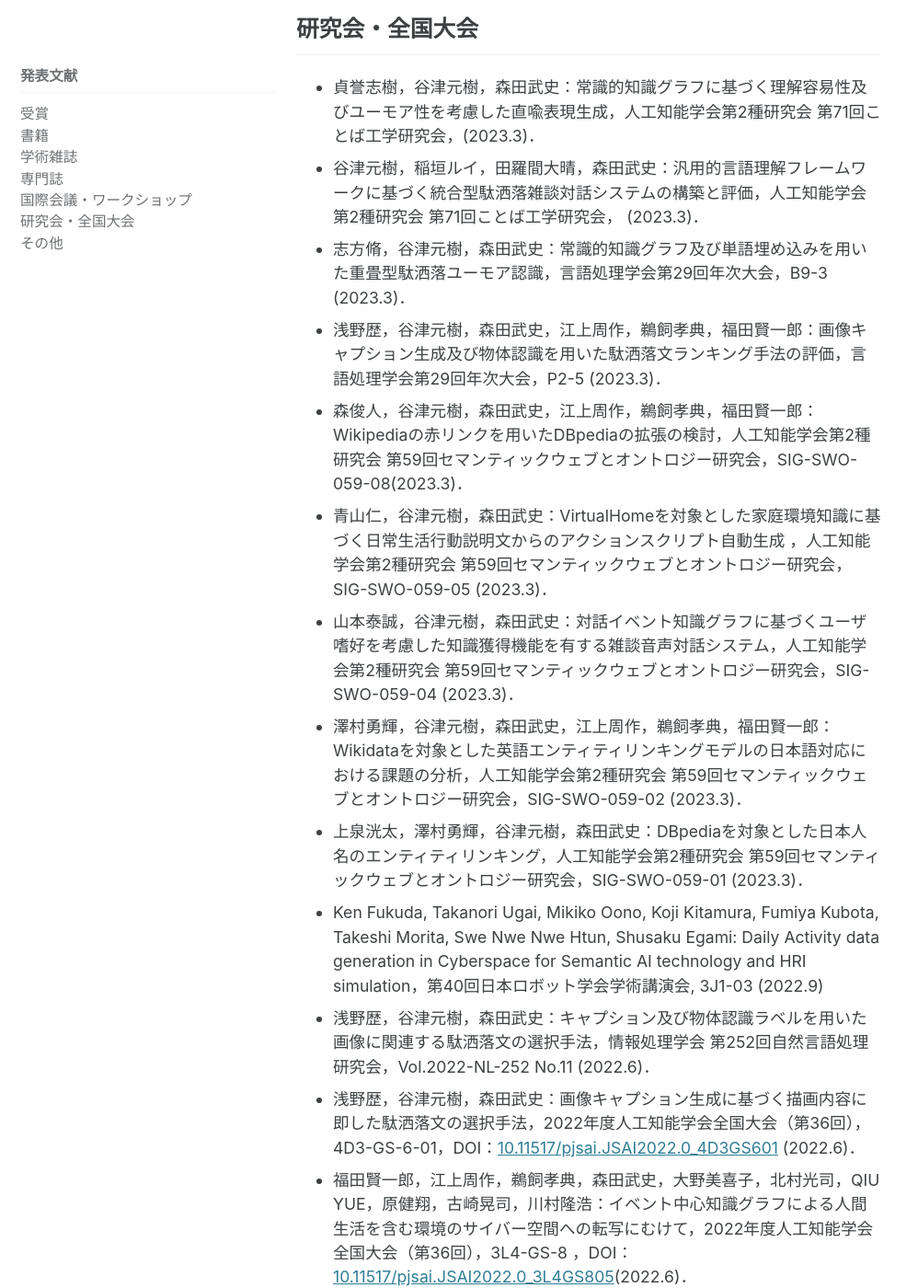
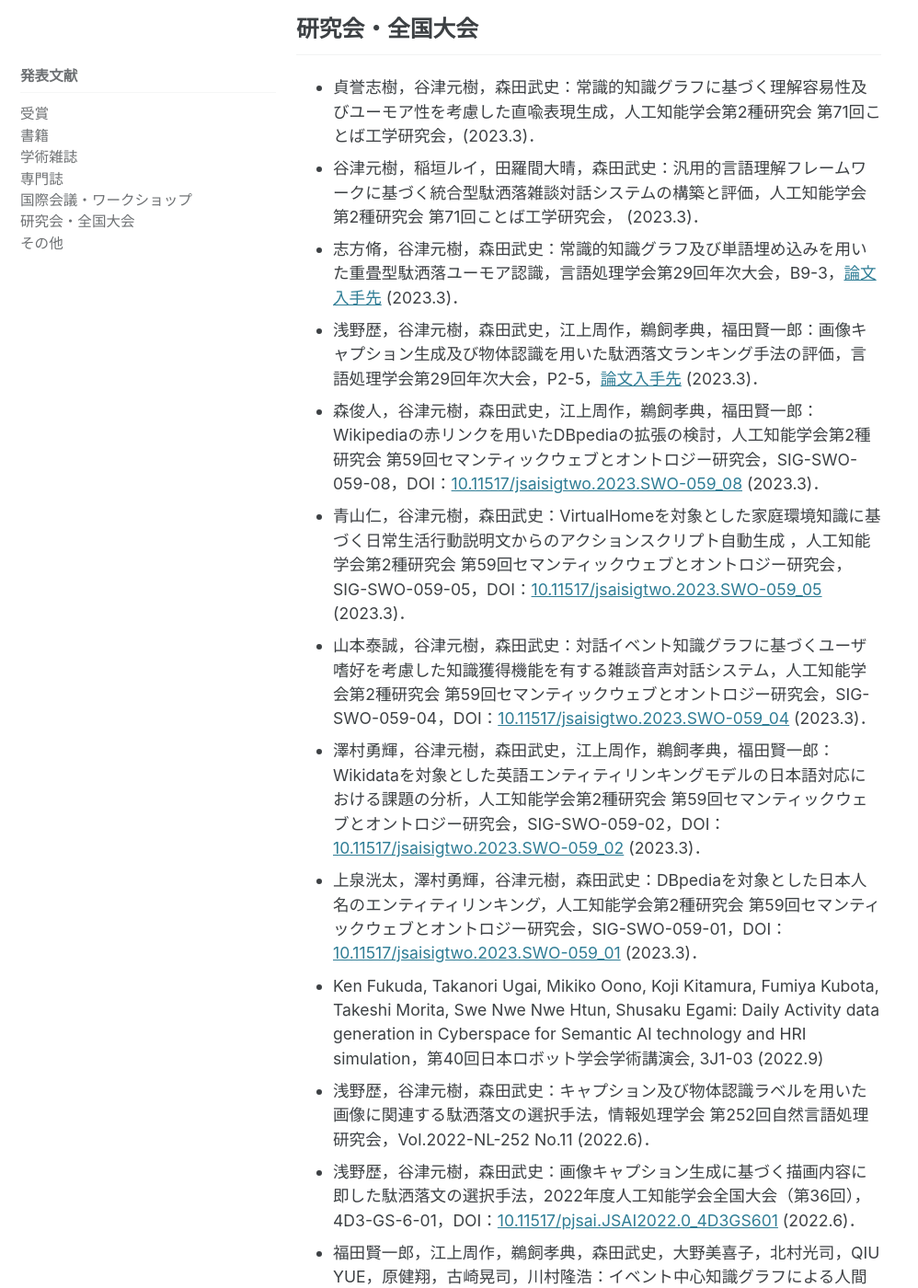
Before and after one commit to ke-lab-it-agu/ke-lab-it-agu.github.io, a Jekyll site: the page built from publications.md, in a window 1280 px wide and 1400 px high, scrolled down 1503 px. Shown: the whole window at 92% size, without its empty margins (0-998 px from the left). Built offline with Jekyll 4.4.1, drawn with Linux system fonts in a browser that asks for light colours; cached includes are drawn as plain includes; some of the changed text lies outside the part shown.

Commit message:
update publications.md

```diff
--- a/publications.md
+++ b/publications.md
@@ -26,13 +26,13 @@ sidebar:
 ## 研究会・全国大会
 * 貞誉志樹，谷津元樹，森田武史：常識的知識グラフに基づく理解容易性及びユーモア性を考慮した直喩表現生成，人工知能学会第2種研究会 第71回ことば工学研究会，(2023.3)．<!-- 2023/3/18 -->
 * 谷津元樹，稲垣ルイ，田羅間大晴，森田武史：汎用的言語理解フレームワークに基づく統合型駄洒落雑談対話システムの構築と評価，人工知能学会第2種研究会 第71回ことば工学研究会， (2023.3)．<!-- 2023/3/18 -->
-* 志方脩，谷津元樹，森田武史：常識的知識グラフ及び単語埋め込みを用いた重畳型駄洒落ユーモア認識，言語処理学会第29回年次大会，B9-3 (2023.3)． <!-- 2023/3/15 -->
-* 浅野歴，谷津元樹，森田武史，江上周作，鵜飼孝典，福田賢一郎：画像キャプション生成及び物体認識を用いた駄洒落文ランキング手法の評価，言語処理学会第29回年次大会，P2-5 (2023.3)． <!-- 2023/3/14 -->
-* 森俊人，谷津元樹，森田武史，江上周作，鵜飼孝典，福田賢一郎：Wikipediaの赤リンクを用いたDBpediaの拡張の検討，人工知能学会第2種研究会 第59回セマンティックウェブとオントロジー研究会，SIG-SWO-059-08(2023.3)．<!-- 2023/3/10 -->
-* 青山仁，谷津元樹，森田武史：VirtualHomeを対象とした家庭環境知識に基づく日常生活行動説明文からのアクションスクリプト自動生成 ，人工知能学会第2種研究会 第59回セマンティックウェブとオントロジー研究会，SIG-SWO-059-05 (2023.3)．<!-- 2023/3/10 -->
-* 山本泰誠，谷津元樹，森田武史：対話イベント知識グラフに基づくユーザ嗜好を考慮した知識獲得機能を有する雑談音声対話システム，人工知能学会第2種研究会 第59回セマンティックウェブとオントロジー研究会，SIG-SWO-059-04 (2023.3)．<!-- 2023/3/10 -->
-* 澤村勇輝，谷津元樹，森田武史，江上周作，鵜飼孝典，福田賢一郎：Wikidataを対象とした英語エンティティリンキングモデルの日本語対応における課題の分析，人工知能学会第2種研究会 第59回セマンティックウェブとオントロジー研究会，SIG-SWO-059-02 (2023.3)．<!-- 2023/3/10 -->
-* 上泉洸太，澤村勇輝，谷津元樹，森田武史：DBpediaを対象とした日本人名のエンティティリンキング，人工知能学会第2種研究会 第59回セマンティックウェブとオントロジー研究会，SIG-SWO-059-01 (2023.3)．<!-- 2023/3/10 -->
+* 志方脩，谷津元樹，森田武史：常識的知識グラフ及び単語埋め込みを用いた重畳型駄洒落ユーモア認識，言語処理学会第29回年次大会，B9-3，[論文入手先](https://www.anlp.jp/proceedings/annual_meeting/2023/pdf_dir/B9-3.pdf) (2023.3)． <!-- 2023/3/15 -->
+* 浅野歴，谷津元樹，森田武史，江上周作，鵜飼孝典，福田賢一郎：画像キャプション生成及び物体認識を用いた駄洒落文ランキング手法の評価，言語処理学会第29回年次大会，P2-5，[論文入手先](https://www.anlp.jp/proceedings/annual_meeting/2023/pdf_dir/P2-5.pdf) (2023.3)． <!-- 2023/3/14 -->
+* 森俊人，谷津元樹，森田武史，江上周作，鵜飼孝典，福田賢一郎：Wikipediaの赤リンクを用いたDBpediaの拡張の検討，人工知能学会第2種研究会 第59回セマンティックウェブとオントロジー研究会，SIG-SWO-059-08，DOI：[10.11517/jsaisigtwo.2023.SWO-059_08](https://doi.org/10.11517/jsaisigtwo.2023.SWO-059_08) (2023.3)．<!-- 2023/3/10 -->
+* 青山仁，谷津元樹，森田武史：VirtualHomeを対象とした家庭環境知識に基づく日常生活行動説明文からのアクションスクリプト自動生成 ，人工知能学会第2種研究会 第59回セマンティックウェブとオントロジー研究会，SIG-SWO-059-05，DOI：[10.11517/jsaisigtwo.2023.SWO-059_05](https://doi.org/10.11517/jsaisigtwo.2023.SWO-059_05) (2023.3)．<!-- 2023/3/10 -->
+* 山本泰誠，谷津元樹，森田武史：対話イベント知識グラフに基づくユーザ嗜好を考慮した知識獲得機能を有する雑談音声対話システム，人工知能学会第2種研究会 第59回セマンティックウェブとオントロジー研究会，SIG-SWO-059-04，DOI：[10.11517/jsaisigtwo.2023.SWO-059_04](https://doi.org/10.11517/jsaisigtwo.2023.SWO-059_04) (2023.3)．<!-- 2023/3/10 -->
+* 澤村勇輝，谷津元樹，森田武史，江上周作，鵜飼孝典，福田賢一郎：Wikidataを対象とした英語エンティティリンキングモデルの日本語対応における課題の分析，人工知能学会第2種研究会 第59回セマンティックウェブとオントロジー研究会，SIG-SWO-059-02，DOI：[10.11517/jsaisigtwo.2023.SWO-059_02](https://doi.org/10.11517/jsaisigtwo.2023.SWO-059_02) (2023.3)．<!-- 2023/3/10 -->
+* 上泉洸太，澤村勇輝，谷津元樹，森田武史：DBpediaを対象とした日本人名のエンティティリンキング，人工知能学会第2種研究会 第59回セマンティックウェブとオントロジー研究会，SIG-SWO-059-01，DOI：[10.11517/jsaisigtwo.2023.SWO-059_01](https://doi.org/10.11517/jsaisigtwo.2023.SWO-059_01) (2023.3)．<!-- 2023/3/10 -->
 * Ken Fukuda, Takanori Ugai, Mikiko Oono, Koji Kitamura, Fumiya Kubota, Takeshi Morita, Swe Nwe Nwe Htun, Shusaku Egami: Daily Activity data generation in Cyberspace for Semantic AI technology and HRI simulation，第40回日本ロボット学会学術講演会, 3J1-03 (2022.9) <!--東京大学本郷キャンパス，東京都文京区，2022/9/7 -->
 * 浅野歴，谷津元樹，森田武史：キャプション及び物体認識ラベルを用いた画像に関連する駄洒落文の選択手法，情報処理学会 第252回自然言語処理研究会，Vol.2022-NL-252 No.11 (2022.6)． <!-- 2022/6/29 -->
 * 浅野歴，谷津元樹，森田武史：画像キャプション生成に基づく描画内容に即した駄洒落文の選択手法，2022年度人工知能学会全国大会（第36回），4D3-GS-6-01，DOI：[10.11517/pjsai.JSAI2022.0_4D3GS601](https://doi.org/10.11517/pjsai.JSAI2022.0_4D3GS601) (2022.6)． <!-- 2022/6/17 -->
```
Also changed, not shown: other parts of publications.md (+1 -1 lines).
